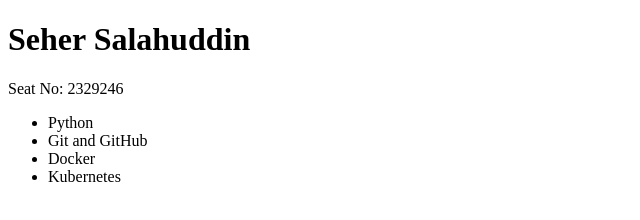
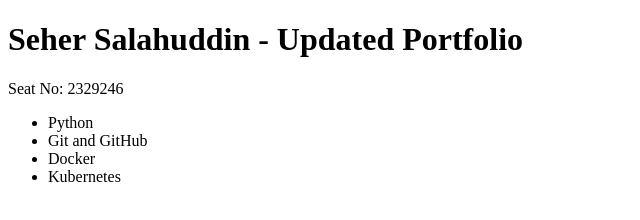
Before and after one commit to SeherSalahuddin58/devops-a-2329246, a plain HTML site: page site/index.html in a window 1280 px wide. Shown: the whole page, without its empty margins (0-640 px from the left). Drawn offline with Linux system fonts and the light colour scheme.

Commit message:
Update heading

```diff
--- a/site/index.html
+++ b/site/index.html
@@ -4,7 +4,7 @@
   <title>Student Portfolio</title>
 </head>
 <body>
-  <h1>Seher Salahuddin</h1>
+  <h1>Seher Salahuddin - Updated Portfolio</h1>
   <p>Seat No: 2329246</p>
   <ul>
     <li>Python</li>
```
